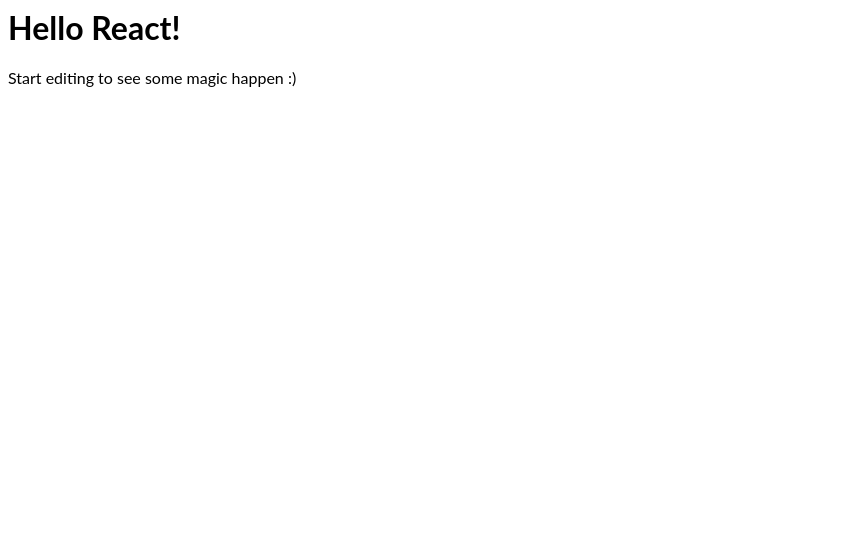
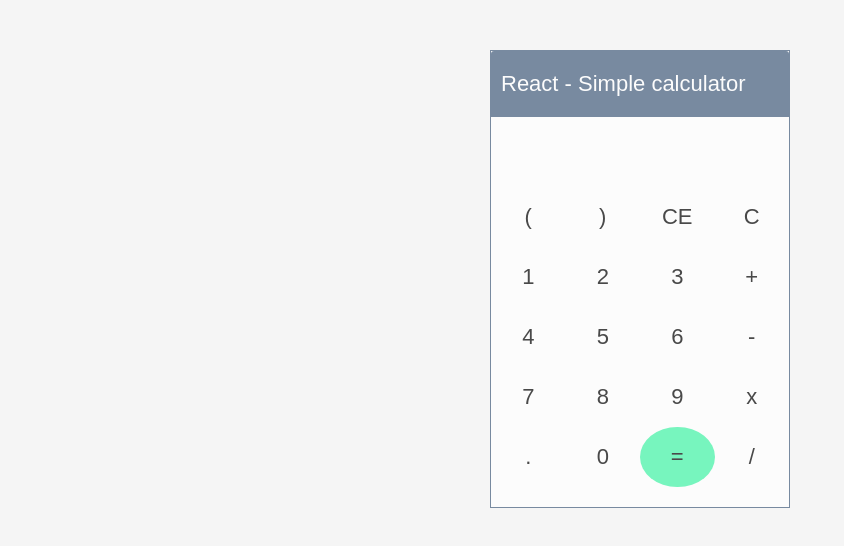
Before and after one commit to shanboralkar/react-wpxktt, a React app: page / in a window 1280 px wide. Shown: the whole page, without its empty margins (0-844 px from the left). Built offline with nearby package versions, Linux system fonts and the light colour scheme.

Commit message:
calcularor changes

```diff
--- /dev/null
+++ b/App.js
@@ -0,0 +1,73 @@
+import React, { Component } from "react";
+
+import Result from "./components/Result";
+import Buttons from "./components/Buttons";
+
+import "./style.css";
+
+class App extends Component {
+
+  constructor() {
+    super();
+
+    this.state = {
+      result: ''
+    };
+  }
+
+  buttonClick = (button) => {
+    if (button === "=") {
+      this.calculate();
+    } else if (button === "C") {
+      this.reset();
+    } else if (button === "CE") {
+      this.backspace();
+    } else {
+      this.setState({
+        result: this.state.result + button
+      });
+    }
+  };
+
+  calculate = () => {
+    try {
+      this.setState({
+        result: (eval(this.state.result) || "") + ""
+      });
+    } catch (e) {
+      this.setState({
+        result: 'Invalid Input'
+      });
+    }
+  };
+
+  reset = () => {
+    this.setState({
+      result: ''
+    });
+  };
+
+  backspace = () => {
+    this.setState({
+      result: this.state.result.slice(0, -1)
+    });
+  };
+
+  render() {
+    return (
+      <div className = "mainContainer">
+        <div className="calculatorMainContainer">
+			<div className="headerContainer">
+				<div className="header">
+					<div className="heading">React - Simple calculator</div>
+				</div>
+			</div>
+          <Result result={this.state.result} />
+          <Buttons buttonClick={this.buttonClick} />
+        </div>
+      </div>
+    );
+  }
+}
+
+export default App;
--- a/Hello.js
+++ /dev/null
@@ -1,3 +0,0 @@
-import React from 'react';
-
-export default ({ name }) => <h1>Hello {name}!</h1>;
--- /dev/null
+++ b/components/Buttons.js
@@ -0,0 +1,32 @@
+import React, { Component } from "react";
+
+class Buttons extends Component {
+	render() {
+		return (
+			<div className="button">
+				<button name="(" onClick={e => this.props.buttonClick(e.target.name)}>(</button>
+				<button name=")" onClick={e => this.props.buttonClick(e.target.name)}>)</button>
+				<button name="CE" onClick={e => this.props.buttonClick(e.target.name)}>CE</button>
+				<button name="C" onClick={e => this.props.buttonClick(e.target.name)}>C</button><br />
+				<button name="1" onClick={e => this.props.buttonClick(e.target.name)}>1</button>
+				<button name="2" onClick={e => this.props.buttonClick(e.target.name)}>2</button>
+				<button name="3" onClick={e => this.props.buttonClick(e.target.name)}>3</button>
+				<button name="+" onClick={e => this.props.buttonClick(e.target.name)}>+</button><br />
+				<button name="4" onClick={e => this.props.buttonClick(e.target.name)}>4</button>
+				<button name="5" onClick={e => this.props.buttonClick(e.target.name)}>5</button>
+				<button name="6" onClick={e => this.props.buttonClick(e.target.name)}>6</button>
+				<button name="-" onClick={e => this.props.buttonClick(e.target.name)}>-</button><br />
+				<button name="7" onClick={e => this.props.buttonClick(e.target.name)}>7</button>
+				<button name="8" onClick={e => this.props.buttonClick(e.target.name)}>8</button>
+				<button name="9" onClick={e => this.props.buttonClick(e.target.name)}>9</button>
+				<button name="*" onClick={e => this.props.buttonClick(e.target.name)}>x</button><br />
+				<button name="." onClick={e => this.props.buttonClick(e.target.name)}>.</button>
+				<button name="0" onClick={e => this.props.buttonClick(e.target.name)}>0</button>
+				<button className="circle" name="=" onClick={e => this.props.buttonClick(e.target.name)}>=</button>
+				<button name="/" onClick={e => this.props.buttonClick(e.target.name)}>/</button><br />
+			</div>
+		);
+	}
+}
+
+export default Buttons;
--- /dev/null
+++ b/components/Result.js
@@ -0,0 +1,14 @@
+import React, { Component } from "react";
+
+class Result extends Component {
+	render() {
+		let { result } = this.props;
+		return (
+			<div className="result">
+				<p>{result}</p>
+			</div>
+		);
+	}
+}
+
+export default Result;
--- a/index.js
+++ b/index.js
@@ -1,26 +1,6 @@
 import React, { Component } from 'react';
 import { render } from 'react-dom';
-import Hello from './Hello';
+import App from './App';
 import './style.css';
 
-class App extends Component {
-  constructor() {
-    super();
-    this.state = {
-      name: 'React'
-    };
-  }
-
-  render() {
-    return (
-      <div>
-        <Hello name={this.state.name} />
-        <p>
-          Start editing to see some magic happen :)
-        </p>
-      </div>
-    );
-  }
-}
-
 render(<App />, document.getElementById('root'));
--- a/style.css
+++ b/style.css
@@ -1,3 +1,55 @@
-h1, p {
-  font-family: Lato;
+body {
+	background: #f5f5f5;
+	font-family: 'Varela Round', sans-serif;
 }
+.mainContainer {
+	position: fixed;
+    width: 100%;
+    height: 100%;
+    top: 0;
+    left: 0;
+    opacity: 0.7;
+	padding: 50px 0;
+}
+.headerContainer {
+    background: #435d7d;
+    color: #fff;
+    padding: 20px 10px;
+    border-radius: 3px 3px 0 0;
+	box-sizing: border-box;
+}
+.headerContainer .heading {
+	font-size: 22px;
+	font-weight: 500;
+}
+.result {
+	height: 60px;
+	width: 100%;
+	text-align: right;
+}
+.result p {
+	font-size: 35px;
+	margin: 10px 20px;
+}
+.calculatorMainContainer {
+	max-width: 300px;
+	margin: auto;
+	border: 1px solid #435d7d;
+	box-sizing: border-box;
+	background-color: #fff;
+	padding-bottom: 20px;
+}
+.button {
+	display: block;
+}
+button {
+	width: 25%;
+	height: 60px;
+	font-size: 22px;
+	border: 0;
+	background-color: #fff;
+}
+.circle {
+	background-color: #42f5a7;
+	border-radius: 50%;
+}
```
